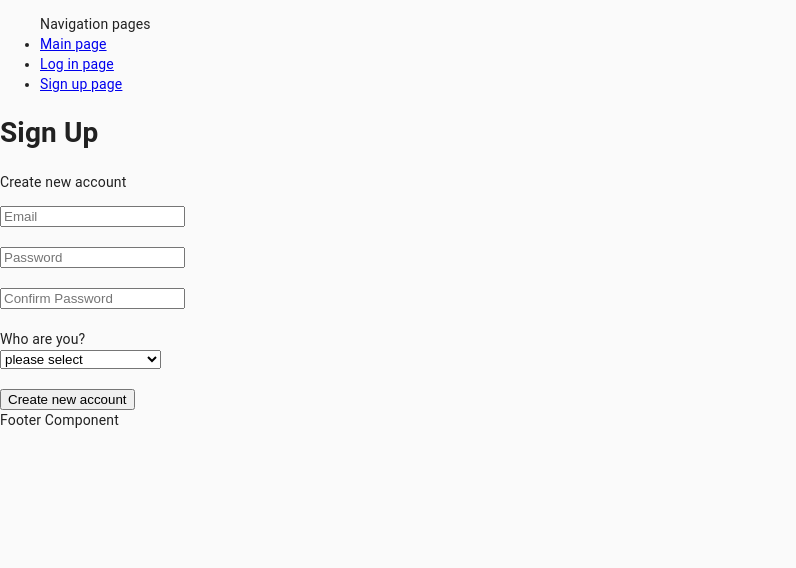
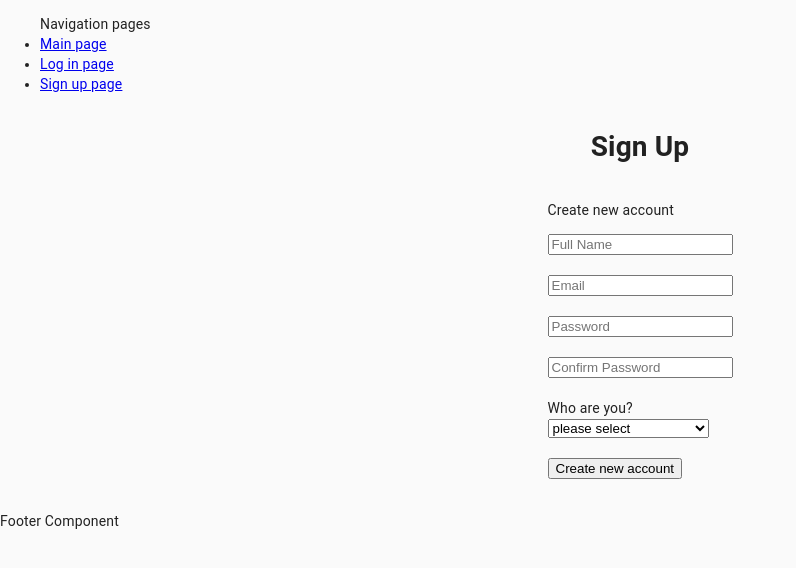
Before and after one commit to codesydney/ims, a React (Create React App) app in the folder client/: page /signup in a window 1280 px wide. Shown: the top 568 px of the page, without its empty margins (0-796 px from the left). Built offline with nearby package versions, Linux system fonts and the light colour scheme.

Commit message:
signup and login pages are fully functional with the backend server

```diff
--- a/client/src/pages/login/Login.jsx
+++ b/client/src/pages/login/Login.jsx
@@ -1,5 +1,11 @@
 import React from 'react'
 import {Link} from 'react-router-dom'
+
+const style={
+  display: "flex",
+  flexDirection: "column",
+  alignItems: "center"
+}
 
 class Login extends React.Component {
   constructor(){
@@ -7,48 +13,67 @@ class Login extends React.Component {
     this.state={
       email:'',
       password:'',
+      error_message: ''
     }
   }
 
   handleChange=(e)=>{
     this.setState({ [e.target.name]: e.target.value} )
   }
-  onSignIn=(e)=>{
-    console.log('sign in button pressed')
-    console.log(this.props.location)
 
-    if(this.state.email==''){
-      alert('please enter email')
-    }else if (this.state.password == ''){
-      alert('please enter password')
-    }else{
-      this.props.history.push("/users")
+  handleSubmit=(e)=>{
+    e.preventDefault()
+    if(this.state.email == '' || this.state.password == ''){
+      this.setState({error_message: 'Please fill in details'})
+      return
+    }
+    console.log('working')
+
+    fetch('http://localhost:8080/login', {
+      method: 'POST',
+      headers:{
+        "Content-Type": "application/json"
+      },
+      body: JSON.stringify({
+        email:this.state.email,
+        password:this.state.password
+      })
+    }).then(a=>{
+      this.setState({
+        email:'',
+        password:'',
+      })
+      return a.json()
+    }).then(a=>{
+      console.log(a)
+      if(a.response == 'error'){
+        this.setState({error_message:a.response})
+      }else{
+        this.setState({error_message:'login successfull'})
+      }
+
+    })
+  }
 
 
-      // fetch(`/users`, {
-      //   method: 'post',
-      //   headers: {'Content-Type': 'application/json'},
-      //   body: JSON.stringify({
-      //       user_input: this.state.input
-      //   })
-      // })
-
-
-    }
-
-  }
   render(){
     return (
-      <div>
+      <div style={style}>
         <h1>Login</h1>
-        <p className="text-muted">Sign In to your account</p>
-        <input onChange={this.handleChange} name="email" type="text" placeholder="Email" autoComplete="username" />
-        <input onChange={this.handleChange} name='password' type="password" placeholder="Password" autoComplete="current-password" />
-        <button  color="primary" className="px-4" onClick={this.onSignIn} >Login</button>
-        <button color="link" className="px-0">Forgot password?</button>
-        <Link to="/register">
-            <button color="link" className="px-0">Create new account</button>
-        </Link>
+        <form onSubmit={this.handleSubmit}>
+          <p className="text-muted">Sign In to your account</p>
+          <input onChange={this.handleChange} name="email" type="text" placeholder="Email" autoComplete="username" value={this.state.email}/>
+          <br /><br />
+          <input onChange={this.handleChange} name='password' type="password" placeholder="Password" autoComplete="current-password" value={this.state.password} />
+          <br /><br />
+          <button  color="primary" className="px-4" onClick={this.onSignIn}>Login</button>
+        </form>
+          <br /><br />
+          <button color="link" className="px-0">Forgot password?</button>
+          <br /><br />
+          <button color="link" className="px-0"><Link to= "/signup" >Create new account</Link></button>
+
+        <h3>{this.state.error_message}</h3>
       </div>
     )
   }
--- a/client/src/pages/signup/SignUp.jsx
+++ b/client/src/pages/signup/SignUp.jsx
@@ -1,51 +1,80 @@
 import React from 'react'
-import {Link} from 'react-router-dom'
+
+const style={
+  display: "flex",
+  flexDirection: "column",
+  alignItems: "center"
+}
 
 class SignUp extends React.Component {
   constructor(){
     super()
     this.state={
+      name:'',
       email:'',
       password:'',
       confirm_password:'',
-      service_provider:false
+      service_provider:false,
+      error_message:''
     }
   }
 
   handleChange=(e)=>{
     this.setState({ [e.target.name]: e.target.value} )
   }
-
   service_provider=(e)=>{
     console.log(e.target.value)
     this.setState({service_provider:e.target.value})
   }
-  onSignIn=(e)=>{
-    console.log('sign in button pressed')
-    console.log(this.props.location)
+  handleSubmit=(e)=>{
+    e.preventDefault()
+    if(this.state.email == '' || this.state.password == ''){
+      this.setState({error_message: 'Please fill in details'})
+      return
+    }
+    if(this.state.password != this.state.confirm_password){
+      this.setState({error_message: 'passwords do not match'})
+      return
+    }
+    console.log('working')
 
-    if(this.state.email==''){
-      alert('please enter email')
-    }else if(this.state.password == ''){
-      alert('please enter password')
-    }else if(this.state.password != this.state.confirm_password){
-        alert('password does not match')
-    }else{
-        console.log(this.state)
-        this.props.history.push("/")
+    fetch('http://localhost:8080/signup', {
+      method: 'POST',
+      headers:{
+        "Content-Type": "application/json"
+      },
+      body: JSON.stringify({
+        name:this.state.name,
+        email:this.state.email,
+        password:this.state.password,
+        service_provider:this.state.service_provider,
+      })
+    }).then(a=>{
+      this.setState({
+        name:'',
+        email:'',
+        password:'',
+        service_provider:'',
+      })
+      return a.json()
+    }).then(a=>{
+      console.log(a)
+    })
   }
 
-  }
   render(){
     return (
-      <div>
+      <div style={style}>
         <h1>Sign Up</h1>
+        <form onSubmit={this.handleSubmit}>
           <p className="text-muted">Create new account</p>
-        <input onChange={this.handleChange} name="email" type="text" placeholder="Email"  />
+          <input onChange={this.handleChange} name="name" type="text" placeholder="Full Name"   value={this.state.name}/>
           <br /><br />
-        <input onChange={this.handleChange} name='password' type="password" placeholder="Password" />
+          <input onChange={this.handleChange} name="email" type="text" placeholder="Email"   value={this.state.email}/>
           <br /><br />
-        <input onChange={this.handleChange} name='confirm_password' type="password" placeholder="Confirm Password" />
+          <input onChange={this.handleChange} name='password' type="password" placeholder="Password"  value={this.state.password}/>
+          <br /><br />
+          <input onChange={this.handleChange} name='confirm_password' type="password" placeholder="Confirm Password"  value={this.state.confirm}/>
           <br /><br />
           Who are you?
           <br />
@@ -56,9 +85,9 @@ class SignUp extends React.Component {
           </select>
           <br /><br />
 
-        <Link to="/">
-            <button onClick={this.onSignIn}>Create new account</button>
-        </Link>
+          <button>Create new account</button>
+        </form>
+        <h3>{this.state.error_message}</h3>
       </div>
     )
   }
```
Lines whose indentation alone changed are shown as unchanged.
